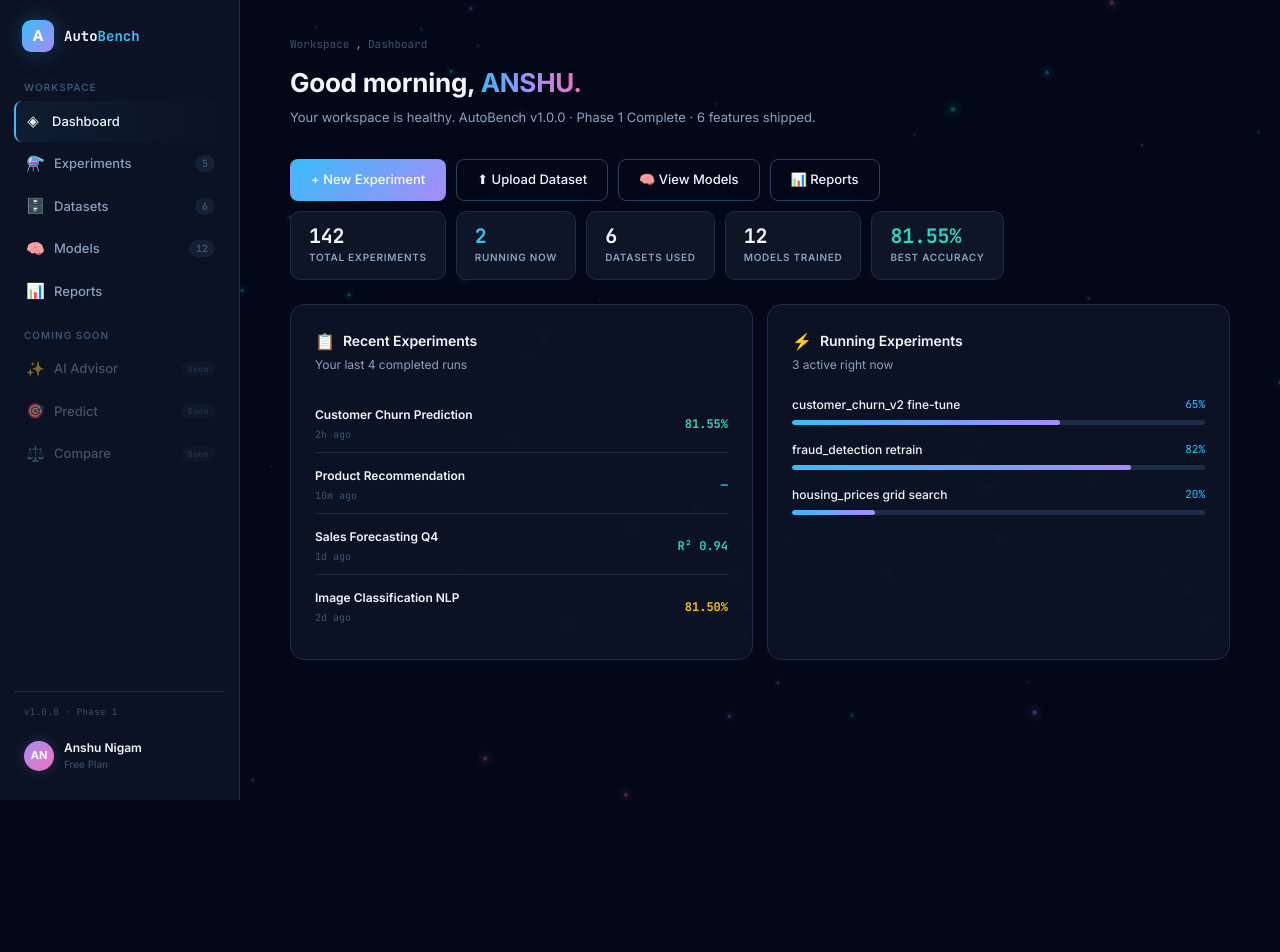
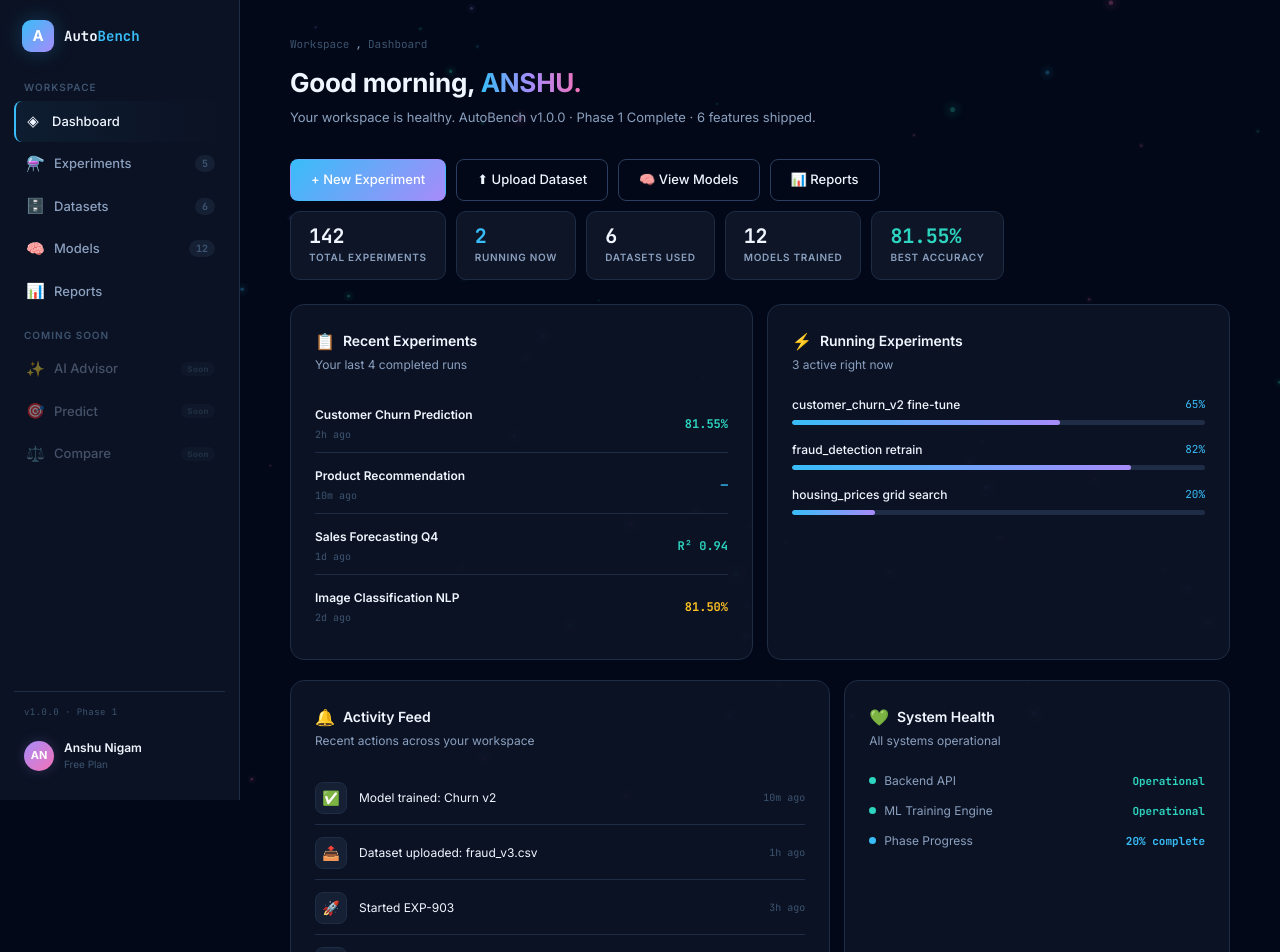
Before and after one commit to anshunigam-trigger/automl-workbench, a Next.js app in the folder frontend/: page / in a window 1280 px wide. Shown: the top 952 px of the page. Before the commit the page ends 800 px from the top, so only its background shows below. Built offline with nearby package versions, Linux system fonts and the light colour scheme.

Commit message:
feat: complete dashboard page — activity feed and system health section

```diff
--- a/frontend/app/page.jsx
+++ b/frontend/app/page.jsx
@@ -23,6 +23,13 @@
   { name: 'Product Recommendation',    status: 'running', accuracy: '—',      when: '10m ago'   },
   { name: 'Sales Forecasting Q4',      status: 'success', accuracy: 'R² 0.94',when: '1d ago'    },
   { name: 'Image Classification NLP',  status: 'warning', accuracy: '81.50%', when: '2d ago'    },
+]
+
+const ACTIVITY = [
+  { icon: '✅', text: 'Model trained: Churn v2',       who: 'You',      when: '10m ago' },
+  { icon: '📤', text: 'Dataset uploaded: fraud_v3.csv', who: 'You',      when: '1h ago'  },
+  { icon: '🚀', text: 'Started EXP-903',                who: 'You',      when: '3h ago'  },
+  { icon: '⬇',  text: 'Downloaded LightGBM model',      who: 'You',      when: 'Yesterday' },
 ]
 
 export default function DashboardPage() {
@@ -160,6 +167,84 @@
 
       </div>
 
+      {/* ── Activity Feed + System Health ── */}
+      <div className="fade-up-4" style={{
+        display: 'grid', gridTemplateColumns: '1.4fr 1fr', gap: 14
+      }}>
+
+      {/* Activity Feed */}
+      <div className="card" style={{ marginBottom: 0 }}>
+        <div className="card-header">
+          <div>
+            <div className="card-title">
+              <span className="card-title-icon">🔔</span>
+              Activity Feed
+            </div>
+            <div className="card-sub">Recent actions across your workspace</div>
+          </div>
+        </div>
+
+        <div style={{ display: 'flex', flexDirection: 'column', gap: 2 }}>
+          {ACTIVITY.map((a, i) => (
+            <div key={i} style={{
+              display: 'flex', alignItems: 'center', gap: 12,
+              padding: '10px 0', borderBottom: i < ACTIVITY.length - 1 ? '1px solid var(--border)' : 'none'
+            }}>
+              <div style={{
+                width: 32, height: 32, borderRadius: 8,
+                background: 'var(--surface2)', border: '1px solid var(--border)',
+                display: 'flex', alignItems: 'center', justifyContent: 'center',
+                fontSize: 14, flexShrink: 0
+              }}>
+                {a.icon}
+              </div>
+              <div style={{ flex: 1 }}>
+                <div style={{ fontSize: 12, color: 'var(--text)' }}>{a.text}</div>
+              </div>
+              <div style={{ fontSize: 10, color: 'var(--text3)', fontFamily: 'var(--mono)', whiteSpace: 'nowrap' }}>
+                {a.when}
+              </div>
+            </div>
+          ))}
+        </div>
+      </div>
+
+      {/* System Health */}
+      <div className="card" style={{ marginBottom: 0 }}>
+        <div className="card-header">
+          <div>
+            <div className="card-title">
+              <span className="card-title-icon">💚</span>
+              System Health
+            </div>
+            <div className="card-sub">All systems operational</div>
+          </div>
+        </div>
+
+        <div style={{ display: 'flex', flexDirection: 'column', gap: 12 }}>
+          {[
+            { label: 'Backend API', status: 'Operational', color: 'var(--teal)' },
+            { label: 'ML Training Engine', status: 'Operational', color: 'var(--teal)' },
+            { label: 'Phase Progress', status: `${STATS.overallProgress}% complete`, color: 'var(--sky)' },
+          ].map((s, i) => (
+            <div key={i} style={{ display: 'flex', alignItems: 'center', justifyContent: 'space-between' }}>
+              <div style={{ display: 'flex', alignItems: 'center', gap: 8 }}>
+                <div style={{
+                  width: 7, height: 7, borderRadius: '50%',
+                  background: s.color, boxShadow: `0 0 6px ${s.color}88`
+                }} />
+                <span style={{ fontSize: 12, color: 'var(--text2)' }}>{s.label}</span>
+              </div>
+              <span style={{ fontSize: 11, color: s.color, fontFamily: 'var(--mono)', fontWeight: 600 }}>
+                {s.status}
+              </span>
+            </div>
+          ))}
+        </div>
+      </div>
+
+    </div>
+
 
     </div>
   )
```
